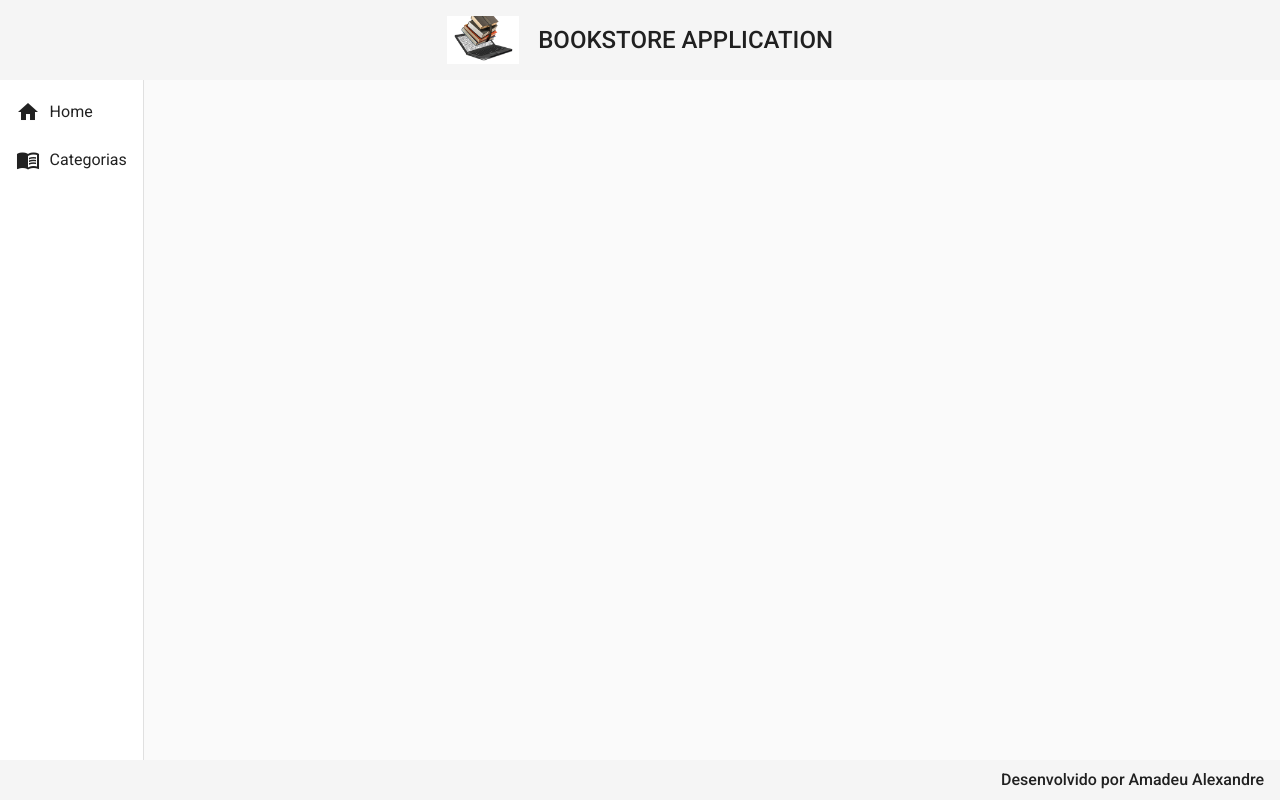
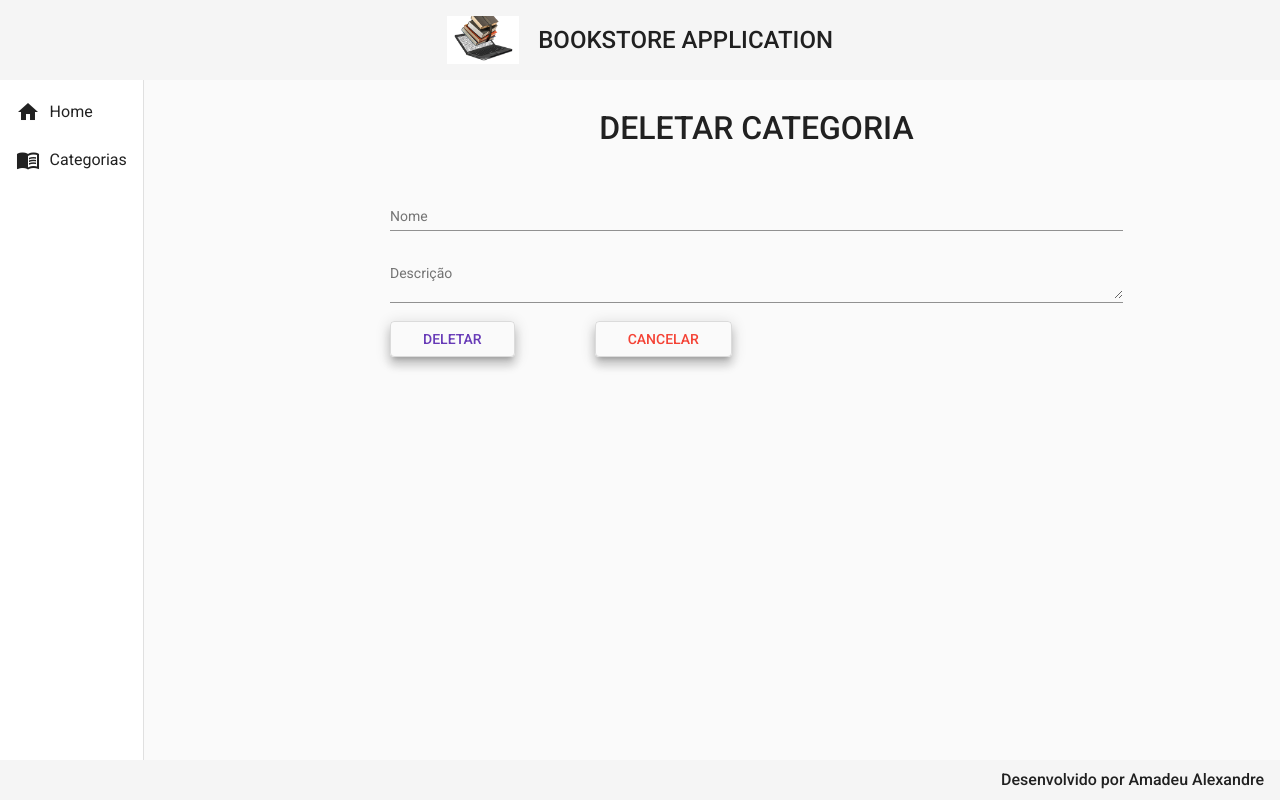
Before and after one commit to Amadeu2018/bookstore-frontend, an Angular app: page /categorias/delete/1 in a window 1280 px wide. Before the commit this address led to /. Built offline with nearby package versions, Linux system fonts and the light colour scheme; no server answers.

Commit message:
Categoria DELETE implementado

```diff
--- a/src/app/app-routing.module.ts
+++ b/src/app/app-routing.module.ts
@@ -3,6 +3,7 @@
 import { HomeComponent } from './component/views/home/home.component';
 import { CategoriaReadComponent } from './component/views/categoria/categoria-read/categoria-read.component';
 import { CategoriaCreateComponent } from './component/views/categoria/categoria-create/categoria-create.component';
+import { CategoriaDeleteComponent } from './component/views/categoria/categoria-delete/categoria-delete.component';
 
 const routes: Routes = [
     {
@@ -17,6 +18,11 @@
       path: 'categorias/create',
       component: CategoriaCreateComponent
       },
+      {
+        path: 'categorias/delete/:id',
+        component: CategoriaDeleteComponent
+        },
+
 ];
 
 @NgModule({
--- a/src/app/app.module.ts
+++ b/src/app/app.module.ts
@@ -22,6 +22,7 @@
 import {MatInputModule} from '@angular/material/input';
 import {MatFormFieldModule} from '@angular/material/form-field';
 import {MatSnackBarModule} from '@angular/material/snack-bar';
+import { CategoriaDeleteComponent } from './component/views/categoria/categoria-delete/categoria-delete.component';
 
 @NgModule({
   declarations: [
@@ -31,7 +32,8 @@
     NavComponent,
     HomeComponent,
     CategoriaReadComponent,
-    CategoriaCreateComponent
+    CategoriaCreateComponent,
+    CategoriaDeleteComponent
   ],
   imports: [
     BrowserModule,
--- /dev/null
+++ b/src/app/component/views/categoria/categoria-delete/categoria-delete.component.css
@@ -0,0 +1,26 @@
+form {
+    text-align: center;
+    width: 70%;
+    margin: 2rem auto 0 auto;
+}
+
+h1 {
+    font-size: 2rem;
+    font-weight: 500;
+    margin-bottom: 3rem;
+}
+
+.form {
+    width: 100%;
+}
+
+.buttons {
+    width: 100%;
+    text-align: start;
+}
+
+button {
+    margin-right: 5rem;
+    padding-right: 2rem;
+    padding-left: 2rem;
+}
--- /dev/null
+++ b/src/app/component/views/categoria/categoria-delete/categoria-delete.component.html
@@ -0,0 +1,19 @@
+<form>
+    <h1>DELETAR CATEGORIA</h1>
+
+    <mat-form-field class="form">
+        <mat-label>Nome</mat-label>
+        <input matInput [(ngModel)]="categoria.nome" type="text" name="nome">
+    </mat-form-field>
+
+    <mat-form-field class="form">
+        <mat-label>Descrição</mat-label>
+        <textarea matInput [(ngModel)]="categoria.descricao" type="text" name="descricao"></textarea>
+    </mat-form-field>
+
+    <div class="buttons">
+        <button (click)="delete()" class="mat-elevation-z8" mat-stroked-button color="primary">DELETAR</button>
+        <button (click)="cancel()" class="mat-elevation-z8" mat-stroked-button color="warn">CANCELAR</button>
+
+    </div>
+</form>
--- /dev/null
+++ b/src/app/component/views/categoria/categoria-delete/categoria-delete.component.ts
@@ -0,0 +1,49 @@
+import { Component, OnInit } from '@angular/core';
+import { ActivatedRoute, Router } from '@angular/router';
+import { Categoria } from '../categoria.model';
+import { CategoriaService } from '../categoria.service';
+
+@Component({
+  selector: 'app-categoria-delete',
+  templateUrl: './categoria-delete.component.html',
+  styleUrls: ['./categoria-delete.component.css']
+})
+export class CategoriaDeleteComponent implements OnInit {
+
+  categoria: Categoria = {
+    id: '',
+    nome: '',
+    descricao: ''
+  }
+
+  constructor(private service: CategoriaService,
+              private route: ActivatedRoute,
+              private router: Router) { }
+
+  ngOnInit(): void {
+    this.categoria.id = this.route.snapshot.paramMap.get('id')!
+    this.findById()
+  }
+
+  findById(): void {
+    this.service.findById(this.categoria.id!).subscribe((resposta) => {
+      this.categoria.nome = resposta.nome
+      this.categoria.descricao = resposta.descricao
+      console.log(resposta)
+    })
+  }
+
+  delete(): void {
+    this.service.delete(this.categoria.id!).subscribe((resposta) => {
+      this.router.navigate(['categorias'])
+      this.service.mensagem('Categoria deletada com sucesso!')
+    }, err => {
+      this.service.mensagem(err.error.error)
+    })
+  }
+
+  cancel(): void {
+    this.router.navigate(['categorias'])
+  }
+
+}
--- a/src/app/component/views/categoria/categoria-read/categoria-read.component.html
+++ b/src/app/component/views/categoria/categoria-read/categoria-read.component.html
@@ -44,7 +44,7 @@
                     <a class="edit" href="#">
                         <i class="material-icons">edit</i>
                     </a>
-                    <a class="delete" href="#">
+                    <a class="delete" routerLink="delete/{{ row.id }}">
                         <i class="material-icons">delete</i>
                     </a>
                 </td>
--- a/src/app/component/views/categoria/categoria.service.ts
+++ b/src/app/component/views/categoria/categoria.service.ts
@@ -19,9 +19,19 @@
     return this.http.get<Categoria[]>(url)
   }
 
+  findById(id: String): Observable<Categoria> {
+    const url = `${this.baseUrl}/categorias/${id}`
+    return this.http.get<Categoria>(url)
+  }
+
   create(categoria: Categoria): Observable<Categoria>{
     const url = `${this.baseUrl}/categorias`
     return this.http.post<Categoria>(url, categoria);
+  }
+
+  delete(id: String): Observable<void> {
+    const url = `${this.baseUrl}/categorias/${id}`
+    return this.http.delete<void>(url);
   }
 
   mensagem(str: string): void {
```
